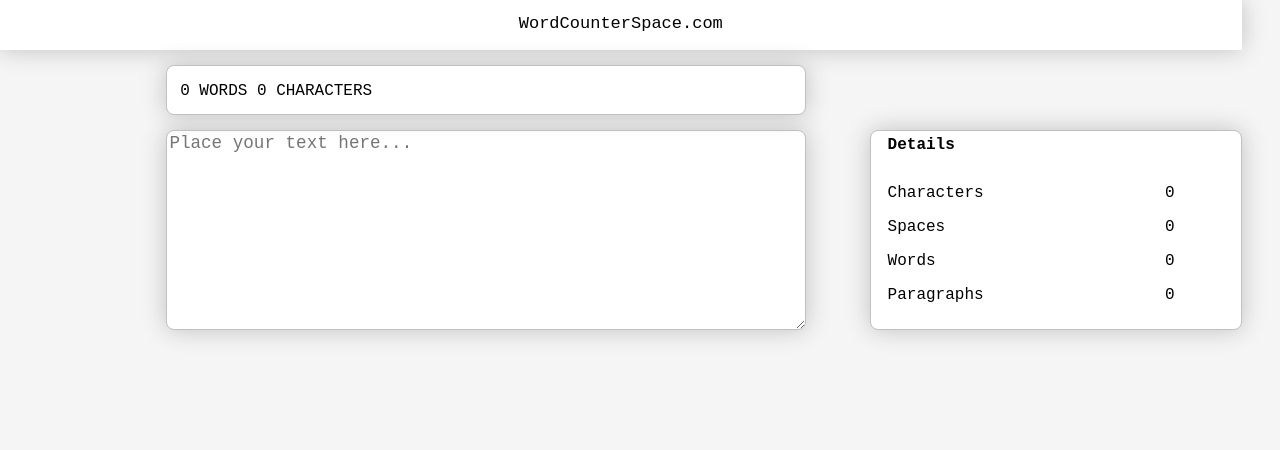
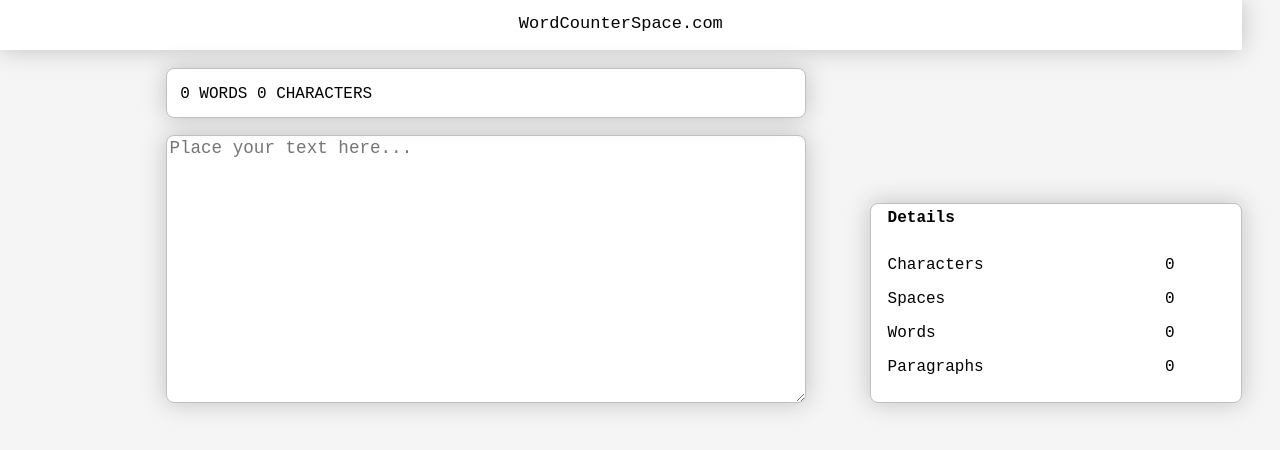
Before and after one commit to jk5445/word-counter, a website: page src/index.html in a window 1280 px wide. Drawn offline with nearby package versions, Linux system fonts and the light colour scheme; a web font is replaced by a local one.

Commit message:
improve position of details

```diff
--- a/src/index.css
+++ b/src/index.css
@@ -11,7 +11,7 @@ body {
 .page-container {
 	display: grid;
 	grid-template-columns: 8% 50% 17% 2% 1fr 1fr;
-	grid-template-rows: 50px 50px 200px;
+	grid-template-rows: 50px 50px 50px 200px;
 	grid-gap: 5%;
 }
 
@@ -40,13 +40,13 @@ body {
 
 #text {
 	grid-column: 2;
-	grid-row: 3;
+	grid-row: 3 / 5;
 	font-size: 1.1em;
 }
 
 #rescont{
 	grid-column: 3 / 6;
-	grid-row: 3;
+	grid-row: 4;
 	display: grid;
 }
 
--- a/src/responsive.css
+++ b/src/responsive.css
@@ -10,6 +10,10 @@
 		grid-column: 2;
 	}
 
+	#text {
+		grid-row: 3;
+	}
+
 	#rescont {
 		grid-row: 4;
 	}
```
